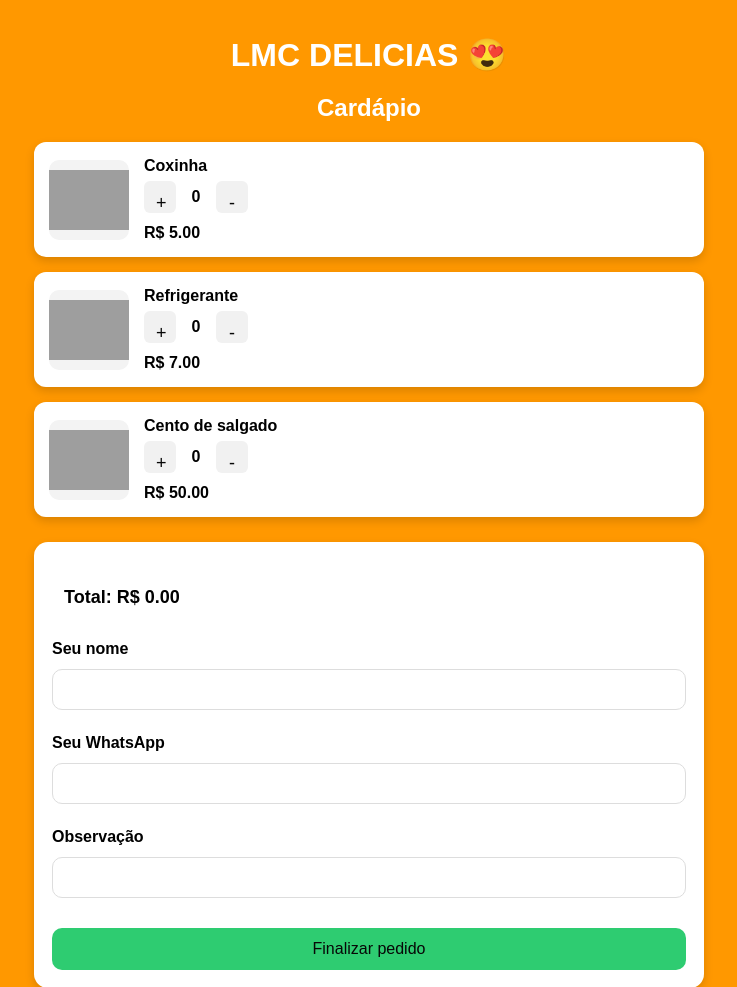
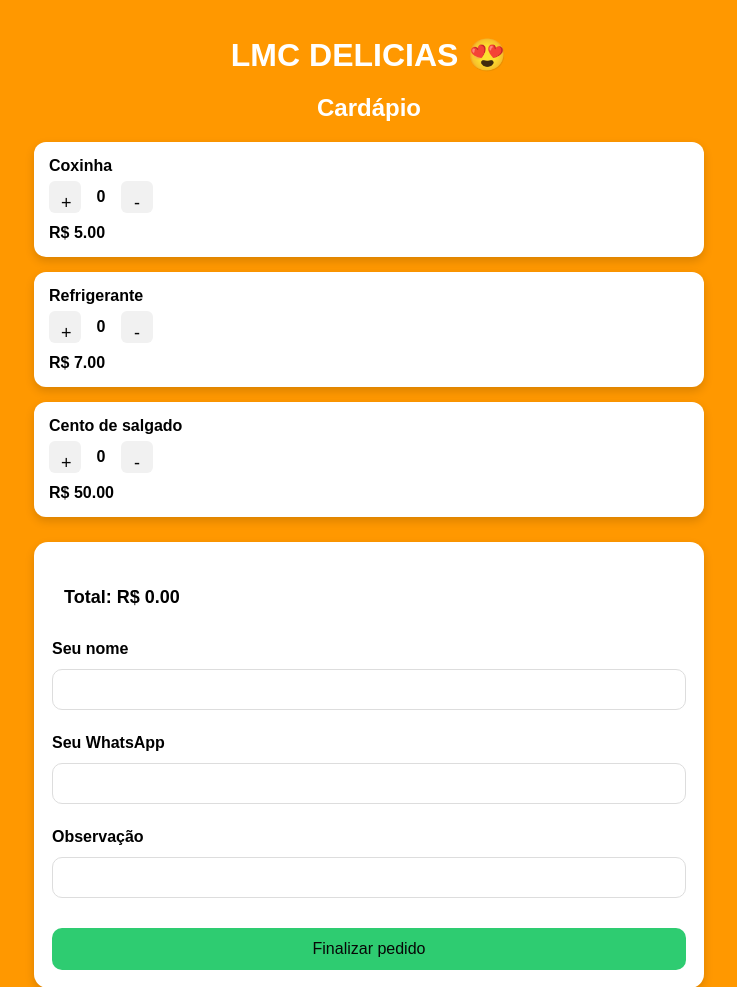
Before and after one commit to Kauadias29/site_salgados, a Flask app: page / in a window 1280 px wide. Shown: the top 987 px of the page, without its empty margins (271-1008 px from the left). Run offline with Flask 3, Linux system fonts and the light colour scheme; data comes from the database, SQL or seed files in the repository; grey boxes are pictures that could not be loaded.

Commit message:
remoção da imagem

```diff
--- a/app.py
+++ b/app.py
@@ -265,7 +265,7 @@ def admin():
         imagem = request.files.get('imagem')
 
         # imagem padrão
-        nome_arquivo = "sem-imagem.png"
+        nome_arquivo = None
 
         # se enviou imagem
         if imagem and imagem.filename != "":
--- a/static/style.css
+++ b/static/style.css
@@ -33,7 +33,6 @@ body {
     border-radius: 12px;
     padding: 15px;
     margin-bottom: 15px;
-    display: flex;
     align-items: center;
     gap: 15px;
     box-shadow: 0 4px 10px rgba(0,0,0,0.15);
@@ -41,13 +40,16 @@ body {
 
 /* ====== IMAGEM (opcional) ====== */
 .img-produto {
-    width: 80px;
-    height: 80px;
+    display: block;       /* apenas se existir imagem */
+    max-width: 80px;
+    max-height: 80px;
     object-fit: contain;
     border-radius: 10px;
-    background: #f3f3f3;
-    flex-shrink: 0;
+    /* remove background */
+    background: none;
 }
+
+
 
 /* ====== INFO ====== */
 .info-produto {
@@ -260,6 +262,12 @@ button:hover,
     cursor: pointer;
 }
 
+/* Remove layout de imagem quando não existir img */
+.produto:not(:has(.img-produto)) {
+    display: block;
+}
+
+
 @media (max-width: 600px) {
 
     .container {
@@ -274,6 +282,11 @@ button:hover,
         padding: 12px;
         border-radius: 12px;
     }
+
+    .produto:not(:has(.img-produto)) {
+    display: block;
+}
+
 
     .img-produto {
         width: 120px;
@@ -325,3 +338,8 @@ button:hover,
         font-size: 16px;
     }
 }
+
+/* Remove espaço da imagem quando NÃO existir img */
+.produto:not(:has(.img-produto)) {
+    display: block !important;
+}
--- a/templates/admin.html
+++ b/templates/admin.html
@@ -65,7 +65,7 @@
                         name="preco"
                         class="form-control"
                         placeholder="Preço (R$)"
-                        required
+
                     >
                 </div>
 
@@ -75,7 +75,7 @@
                         name="imagem"
                         class="form-control"
                         accept="image/*"
-                        required
+
                     >
                 </div>
 
--- a/templates/index.html
+++ b/templates/index.html
@@ -27,18 +27,13 @@
     <!-- PRODUTOS -->
    {% for produto in produtos %}
 <div class="produto"
-         data-nome="{{ produto['nome'] }}"
-         data-preco="{{ produto['preco'] }}">
+     data-nome="{{ produto.nome }}"
+     data-preco="{{ produto.preco }}">
 
-        {% if produto['imagem'] %}
-         <img
-            src="{{ url_for('static', filename='uploads/' ~ produto.imagem) }}"
-            class="img-produto"
-          >
-        {% endif %}
+
 
     <div class="info-produto">
-            <span class="nome-produto">{{ produto['nome'] }}</span>
+        <span class="nome-produto">{{ produto.nome }}</span>
 
         <div class="controle">
             <button type="button" class="mais">+</button>
@@ -47,7 +42,7 @@
         </div>
 
         <strong class="preco">
-                R$ {{ '%.2f'|format(produto['preco']) }}
+            R$ {{ '%.2f'|format(produto.preco) }}
         </strong>
     </div>
 </div>
```
Also changed, not shown: 1 other file. Lines whose indentation alone changed are shown as unchanged.
